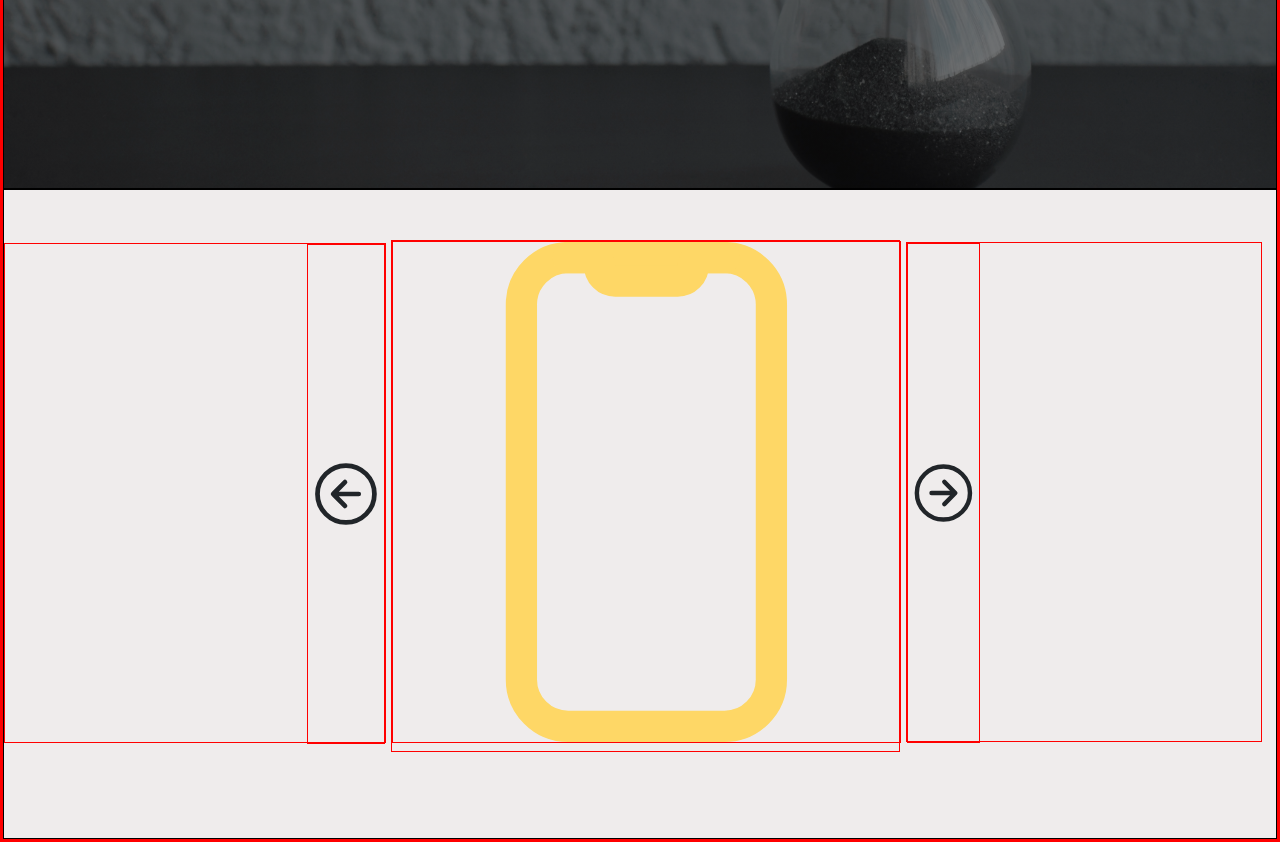
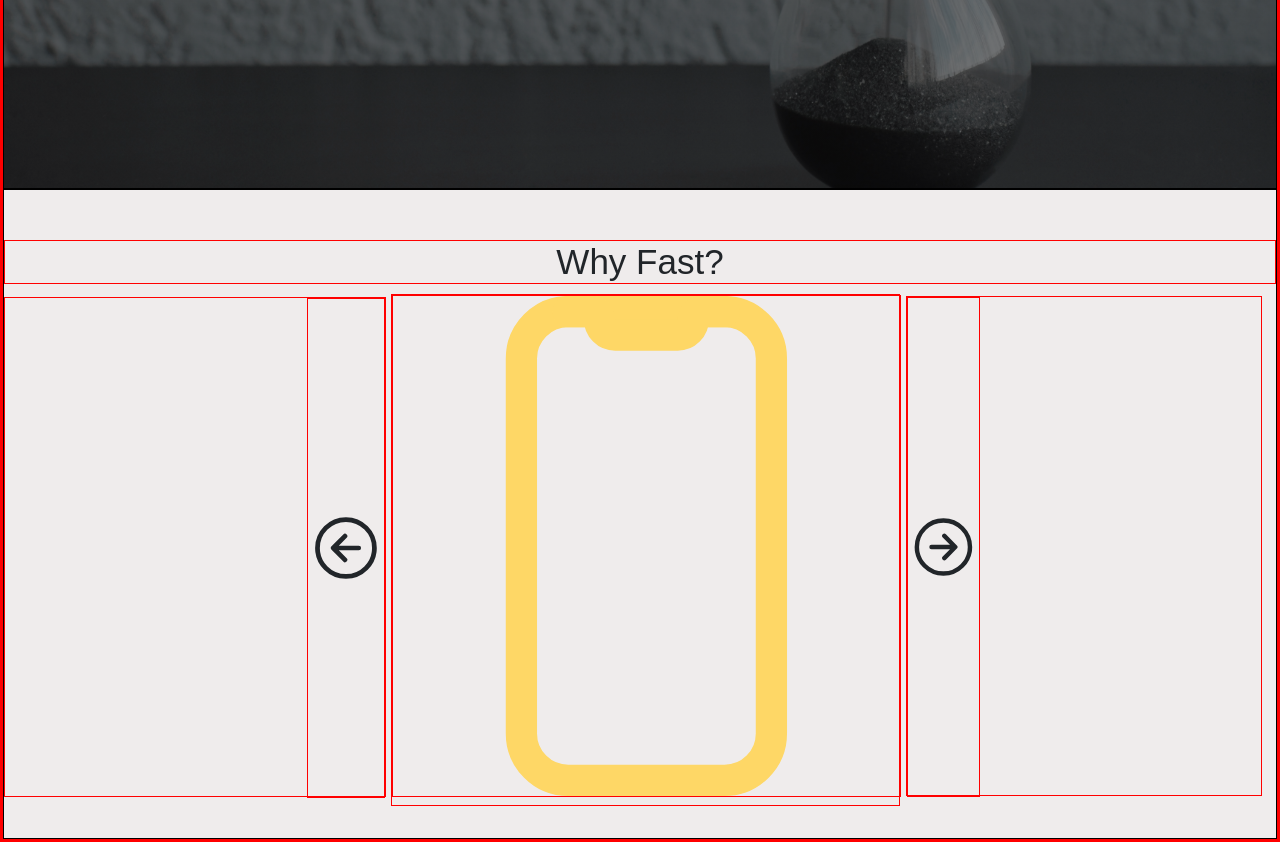
Before and after one commit to gavinkalika/fasting, a Flask app: page / in a window 1280 px wide. Shown: the part 464-1306 px from the top of the page. Run offline with Flask 2, Linux system fonts and the light colour scheme; parts of the project's set-up code (start-up, migrations or seed data) failed here and were passed over; some libraries are stand-ins or nearby versions.

Commit message:
more ui work

```diff
--- a/src/templates/index_ui.html
+++ b/src/templates/index_ui.html
@@ -99,7 +99,7 @@
     </style>
     <!-- Banner -->
     <!-- <img src="../static/sand-timer.jpg" alt="banner-image"> -->
-    <div class="section-banner" style="border:1px solid black;width:100%;height:650px;position: relative;">
+    <section class="section-banner" style="border:1px solid black;width:100%;height:650px;position: relative;">
 
       <div style="border: 1px solid green;position: absolute;top: 25%;left: 5%;max-width: 50%;">
         <h4 style="
@@ -122,9 +122,11 @@
         </p>
       </div>
 
-    </div>
+    </section>
 
-    <div class="section-info" style="border:1px solid black;width:100%;height:650px;position: relative;background: #d6cfcf63; padding-top: 50px;">
+    <section class="section-info" style="border:1px solid black;width:100%;height:650px;position: relative;background: #d6cfcf63; padding-top: 50px;">
+
+<h3 style="text-align: center;">Why Fast?</h3>
 
       <div style="
     display: inline-block;
@@ -163,7 +165,7 @@
     width: 20%;
 "></ion-icon>
       </div>
-    </div>
+    </section>
 
   </div>
 
```
